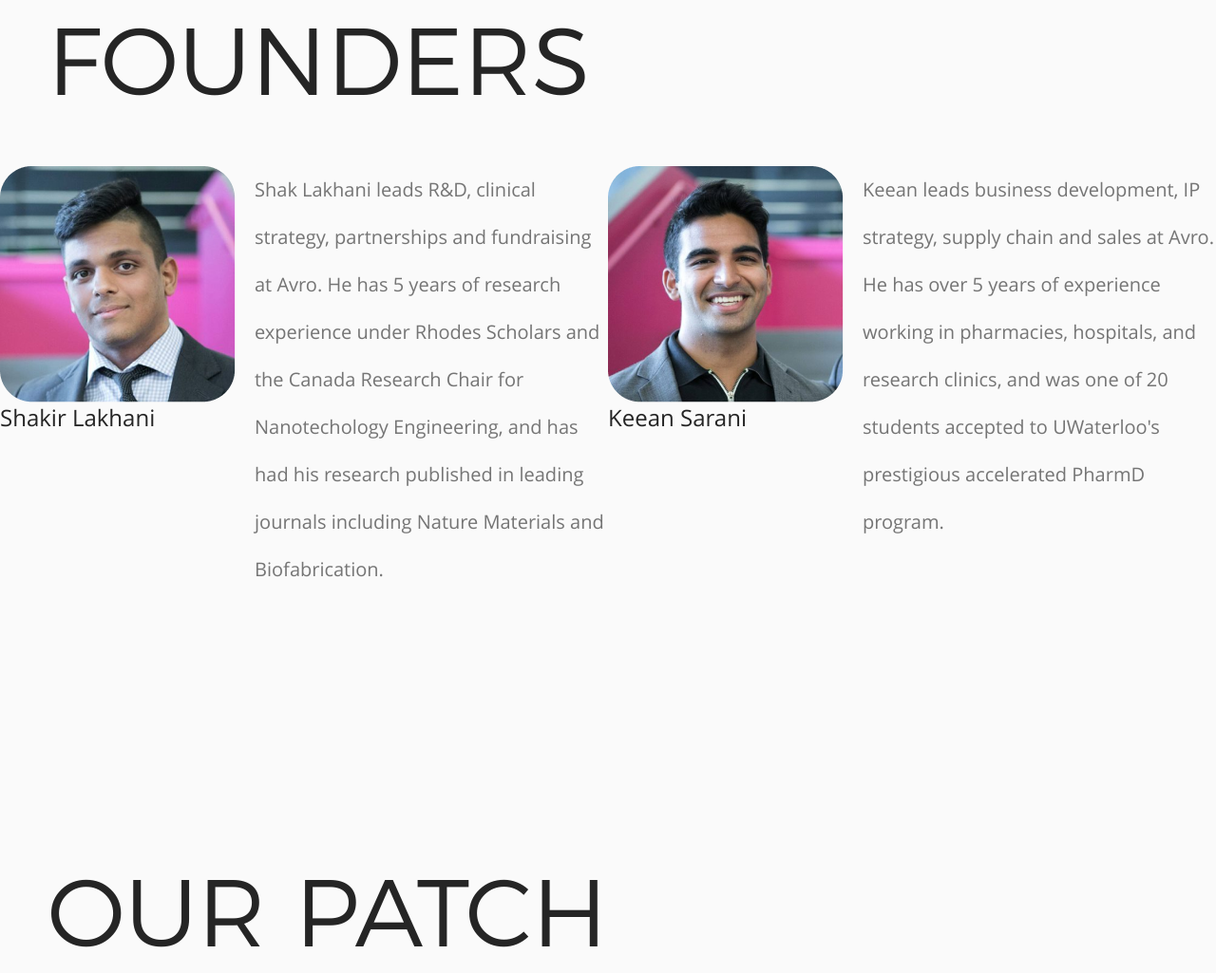
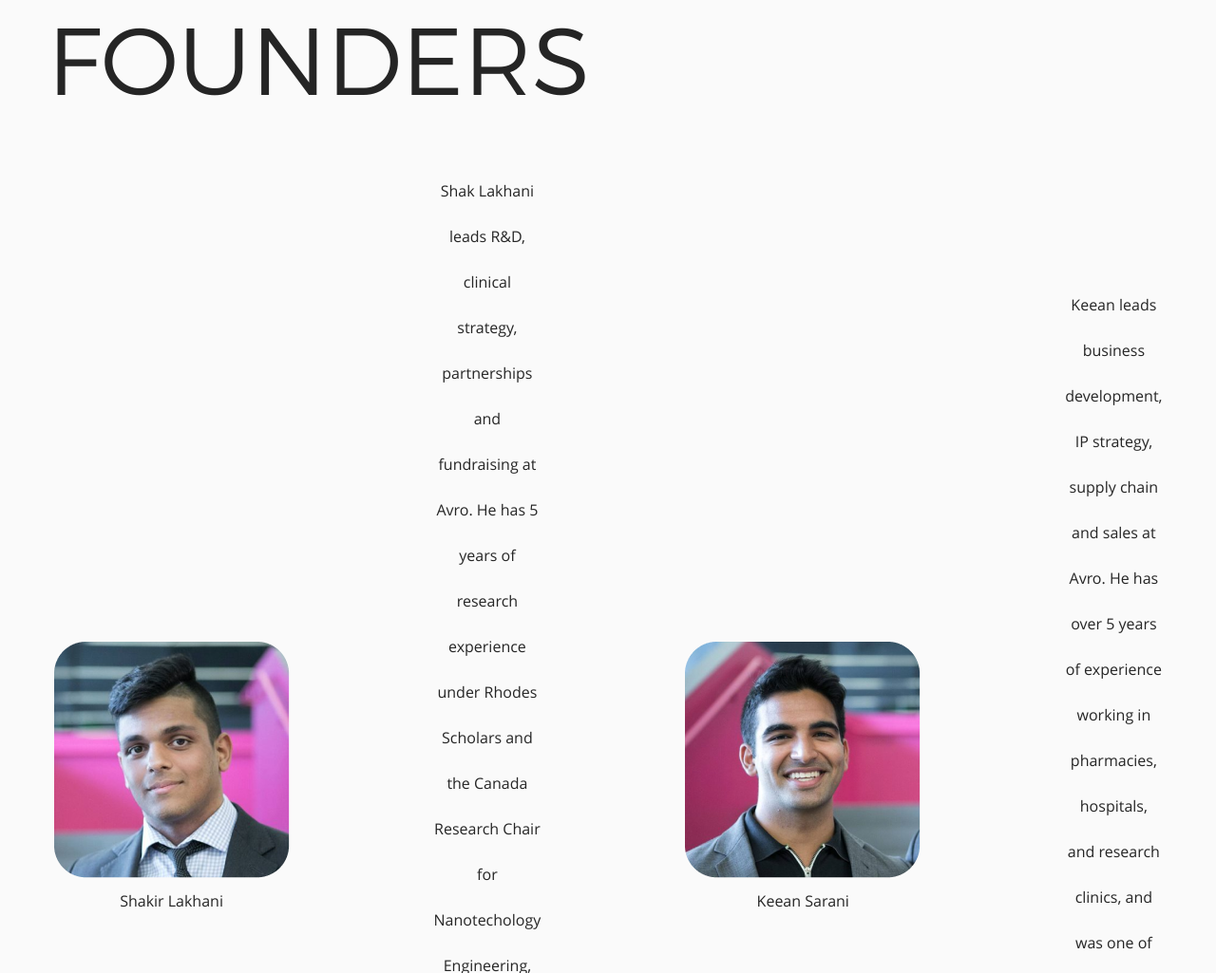
Before and after one commit to nahmjordan/avro-incubate, a website: page index.html in a window 1280 px wide. Shown: the part 824-1849 px from the top of the page at 95% size. Drawn offline with nearby package versions, Linux system fonts and the light colour scheme.

Commit message:
fixing founders

```diff
--- a/index.html
+++ b/index.html
@@ -50,7 +50,25 @@
 
 <p class="titles">FOUNDERS</p>
 
-<div class="flex-grid" id="founders">
+<table>
+  <tr>
+    <td>
+      <img src="./public/style/shak.png" alt="shak"/>
+      <p>Shakir Lakhani</p>
+    </td>
+    <td>
+      <p>Shak Lakhani leads R&D, clinical strategy, partnerships and fundraising at Avro. He has 5 years of research experience under Rhodes Scholars and the Canada Research Chair for Nanotechology Engineering, and has had his research published in leading journals including Nature Materials and Biofabrication.</p>
+    </td>
+    <td>
+      <img src="./public/style/keann.png" alt="keann"/>
+      <p>Keean Sarani</p>
+    </td>
+    <td>
+      <p>Keean leads business development, IP strategy, supply chain and sales at Avro. He has over 5 years of experience working in pharmacies, hospitals, and research clinics, and was one of 20 students accepted to UWaterloo's prestigious accelerated PharmD program.</p>
+    </td>
+  </tr>
+</table>
+<!--div class="flex-grid" id="founders">
 
     <div class="col">
       <div class="bio">
@@ -82,7 +100,7 @@
       </div>
     </div>
 
-</div>
+</div-->
 
 <div class="target">
   <a id="lpatch"></a>
@@ -109,7 +127,7 @@
 
 <p class="titles">ADVISORS</p>
 
-<table id="advisors">
+<table>
 
   <tr>
     <td>
@@ -150,7 +168,7 @@
 
 <p class="titles">PARTNERS</p>
 
-<table id="advisors">
+<table>
 
   <tr>
     <td>
--- a/public/style/css/stylesheet-montserrat.css
+++ b/public/style/css/stylesheet-montserrat.css
@@ -198,7 +198,7 @@ a[href^="mailto:"] {
     font-family: montserratsemibold;
 }
 
-#advisors {
+table {
     display: flex;
     flex-direction: row;
     flex-wrap: nowrap;
```
